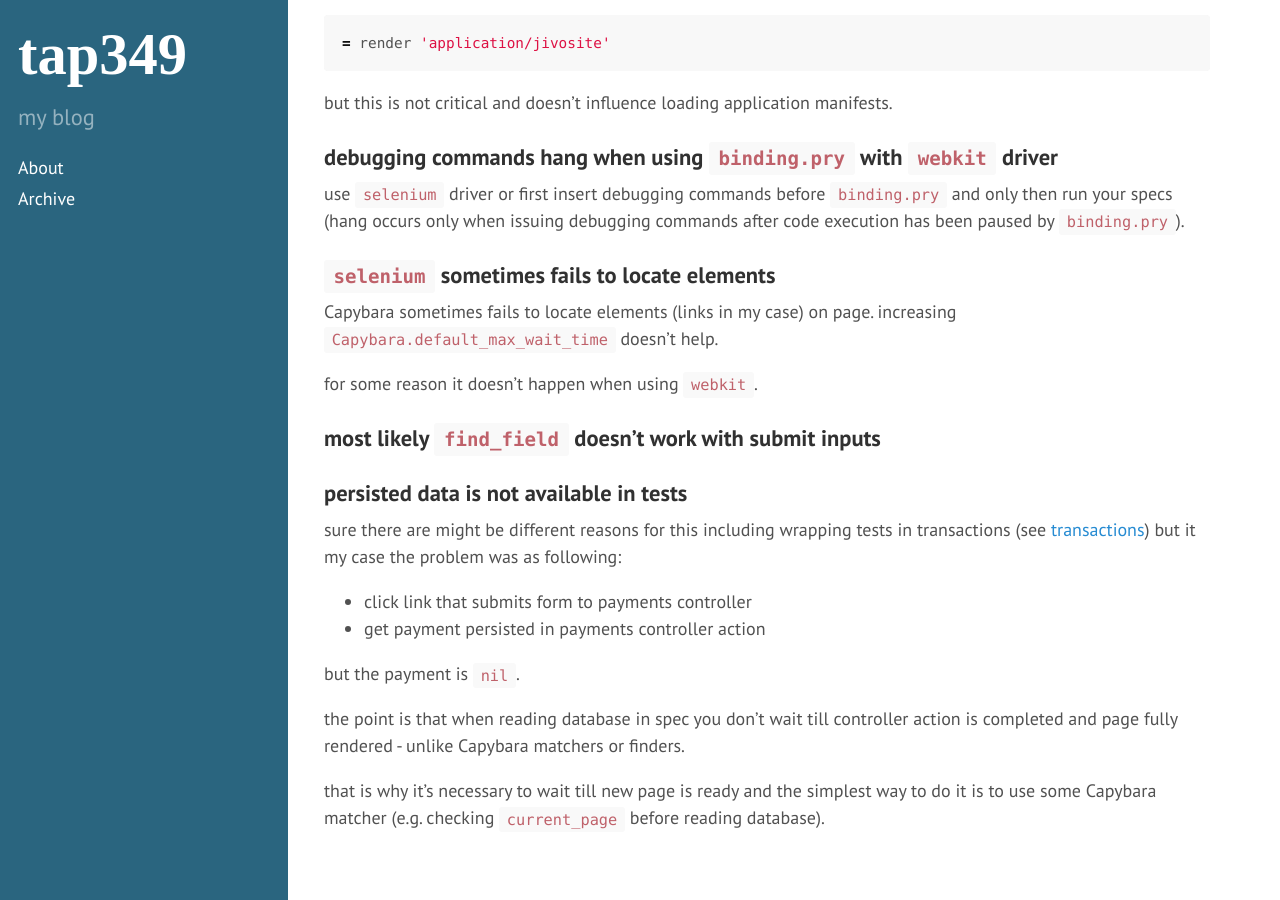
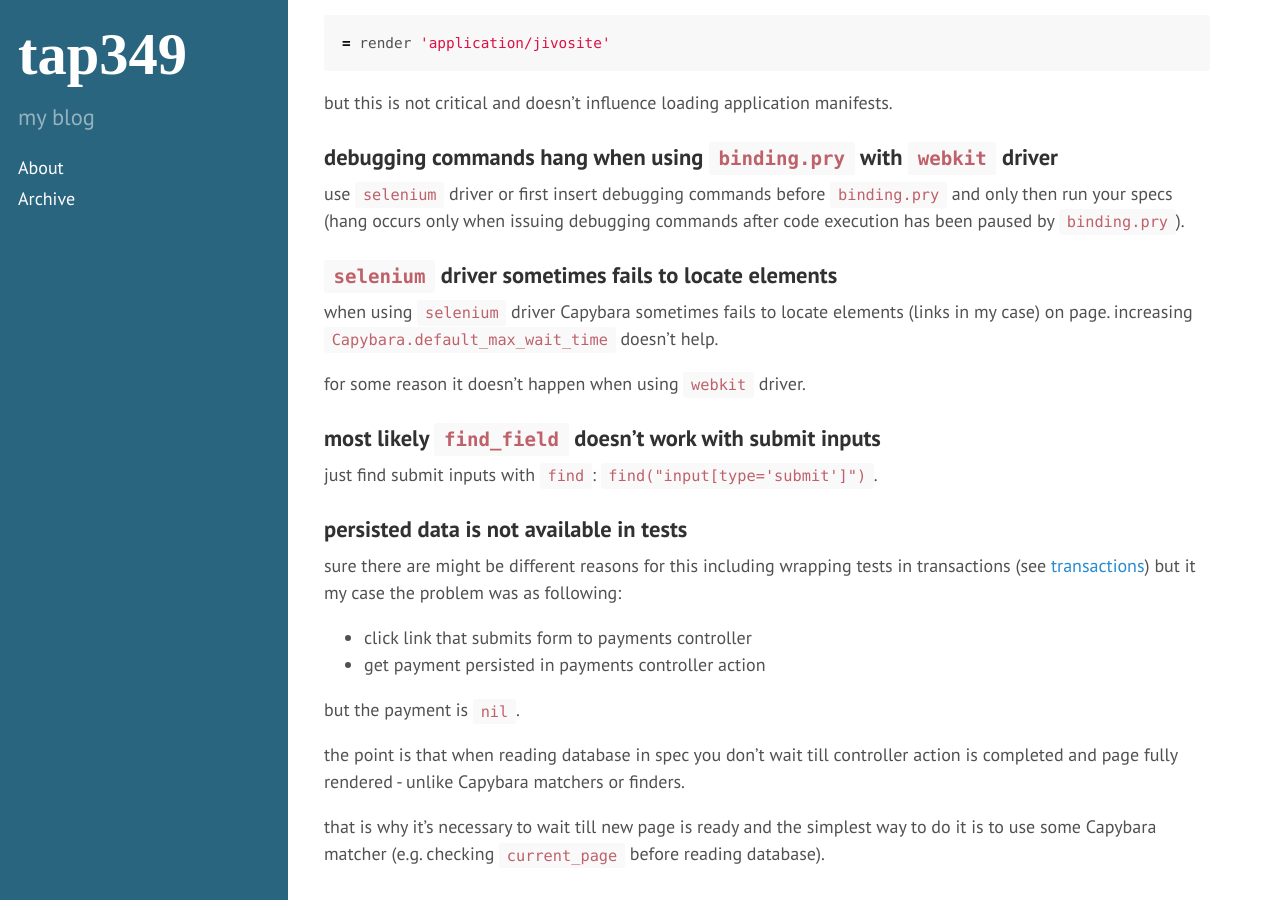
Before and after one commit to tap349/tap349.github.io, a Jekyll site: the page built from _posts/2016-04-09-capybara.md, in a window 1280 px wide and 900 px high, scrolled down 13876 px. Built offline with Jekyll 4.4.1, drawn with Linux system fonts in a browser that asks for light colours; some of the changed text lies outside the part shown.

Commit message:
update 2016-04-20_19:35:21

```diff
--- a/_posts/2016-04-09-capybara.md
+++ b/_posts/2016-04-09-capybara.md
@@ -608,14 +608,17 @@ use `selenium` driver or first insert debugging commands before `binding.pry`
 and only then run your specs (hang occurs only when issuing debugging commands
 after code execution has been paused by `binding.pry`).
 
-### `selenium` sometimes fails to locate elements
+### `selenium` driver sometimes fails to locate elements
 
-Capybara sometimes fails to locate elements (links in my case) on page.
+when using `selenium` driver Capybara sometimes fails to locate elements
+(links in my case) on page.
 increasing `Capybara.default_max_wait_time` doesn't help.
 
-for some reason it doesn't happen when using `webkit`.
+for some reason it doesn't happen when using `webkit` driver.
 
 ### most likely `find_field` doesn't work with submit inputs
+
+just find submit inputs with `find`: `find("input[type='submit']")`.
 
 ### persisted data is not available in tests
 
```
